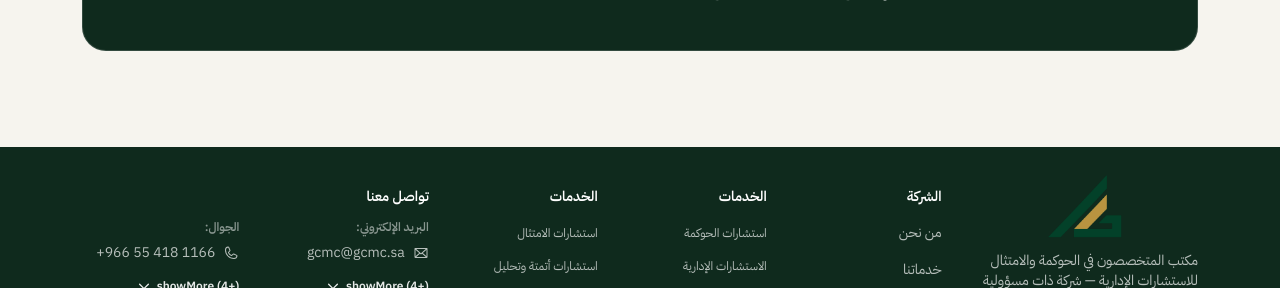
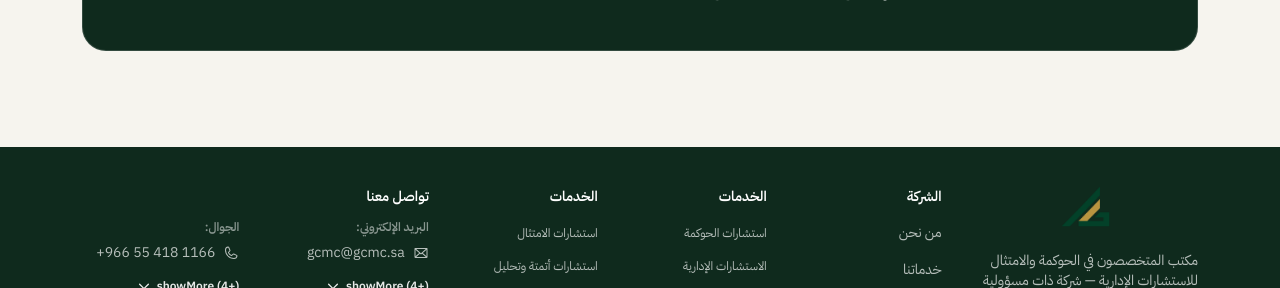
Before and after one commit to mohamed33395/Governance, a Next.js app: page / in a window 1280 px wide. Shown: the part 7440-7728 px from the top of the page. Built offline with nearby package versions, Linux system fonts and the light colour scheme; no server answers.

Commit message:
chore(footer): drop brand logo pulse animation, keep it static

```diff
--- a/src/components/public/Footer.tsx
+++ b/src/components/public/Footer.tsx
@@ -75,7 +75,7 @@ export function Footer() {
             <img
               src="/logo_mark.png"
               alt={t("logoAlt")}
-              className="footer-brand-logo mx-auto mb-6 h-10 w-auto"
+              className="mx-auto mb-6 h-10 w-auto"
             />
             <p className="max-w-[32ch] text-sm text-pretty">{t("brandDesc")}</p>
           </div>
--- a/src/styles/public-site.css
+++ b/src/styles/public-site.css
@@ -197,30 +197,11 @@
     }
   }
 
-  /* ===== Footer office logo: gentle grow/shrink pulse (transform — no layout shift) ===== */
-  .footer-brand-logo {
-    transform-origin: center;
-    animation: footer-brand-pulse 4s ease-in-out infinite;
-  }
-
-  @keyframes footer-brand-pulse {
-    0%,
-    100% {
-      transform: scale(1);
-    }
-    50% {
-      transform: scale(2);
-    }
-  }
-
   @media (prefers-reduced-motion: reduce) {
     .footer-dev-logo {
       animation: none;
       opacity: 0.8;
       clip-path: none;
     }
-    .footer-brand-logo {
-      animation: none;
-    }
   }
 }
```
